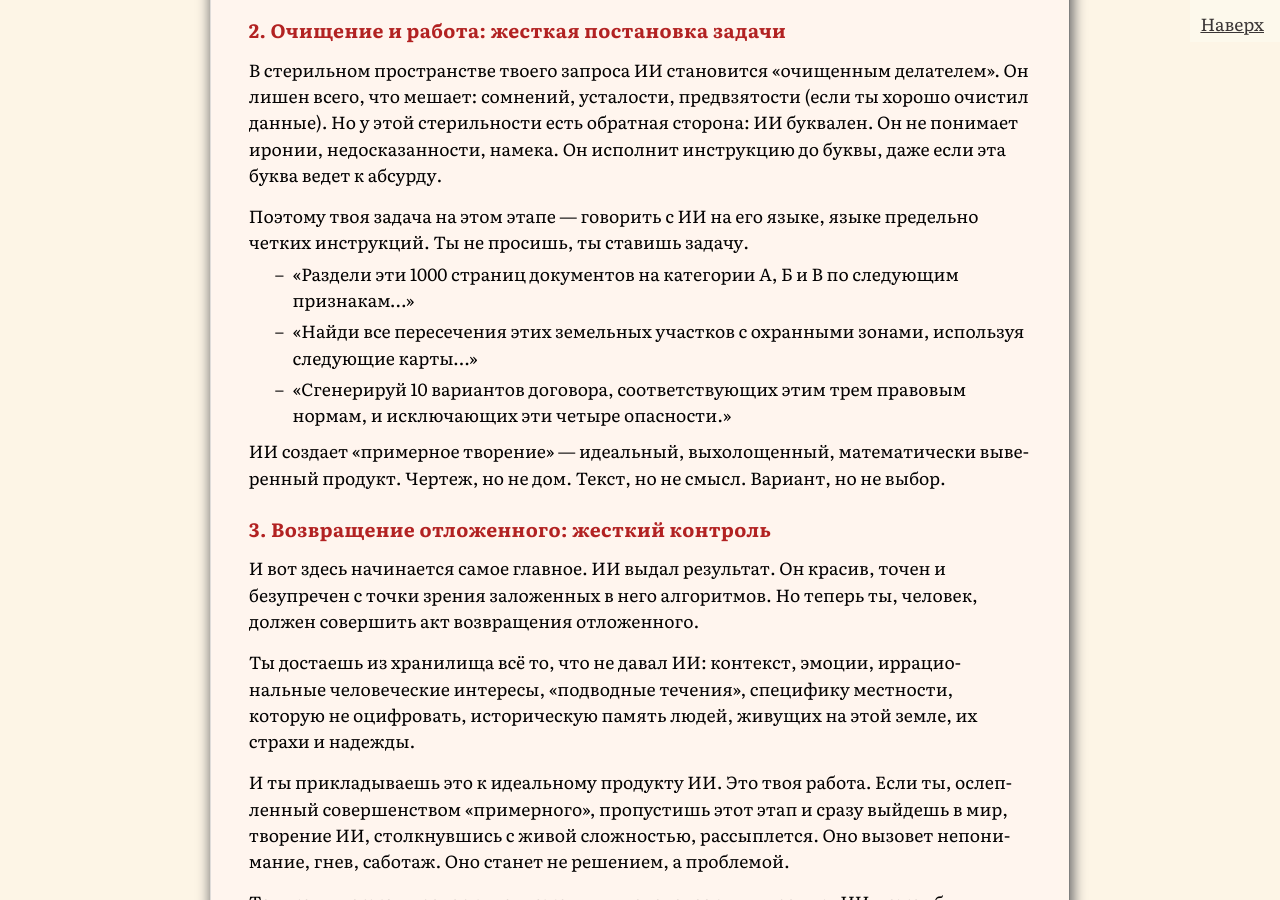
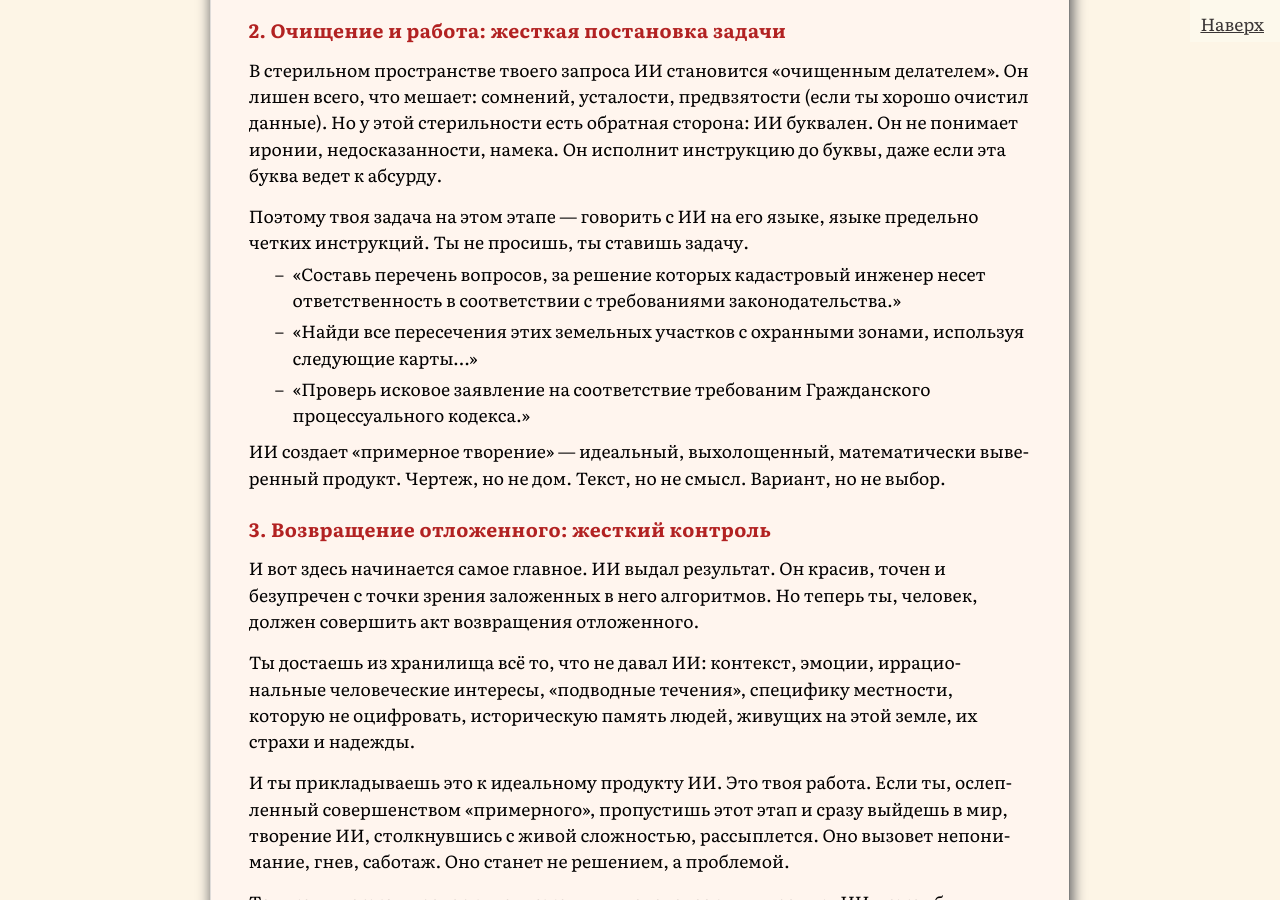
Before and after one commit to SergSi/land-use-art, a Jekyll site: the page built from _posts/2026-02-23-alhimia.md, in a window 1280 px wide and 900 px high, scrolled down 14197 px. Built offline with Jekyll 4.4.1, drawn with Linux system fonts in a browser that asks for light colours; some web fonts are replaced.

Commit message:
Update 2026-02-23-alhimia.md

```diff
--- a/_posts/2026-02-23-alhimia.md
+++ b/_posts/2026-02-23-alhimia.md
@@ -302,9 +302,9 @@ class Center self
 
 Поэтому твоя задача на этом этапе — говорить с ИИ на его языке, языке предельно четких инструкций. Ты не просишь, ты ставишь задачу.
 
-- «Раздели эти 1000 страниц документов на категории А, Б и В по следующим признакам...»
+- «Составь перечень вопросов, за решение которых кадастровый инженер несет ответственность в соответствии с требованиями законодательства.»
 - «Найди все пересечения этих земельных участков с охранными зонами, используя следующие карты...»
-- «Сгенерируй 10 вариантов договора, соответствующих этим трем правовым нормам, и исключающих эти четыре опасности.»
+- «Проверь исковое заявление на соответствие требованим Гражданского процессуального кодекса.»
 
 ИИ создает «примерное творение» — идеальный, выхолощенный, математически выверенный продукт. Чертеж, но не дом. Текст, но не смысл. Вариант, но не выбор.
 
```
